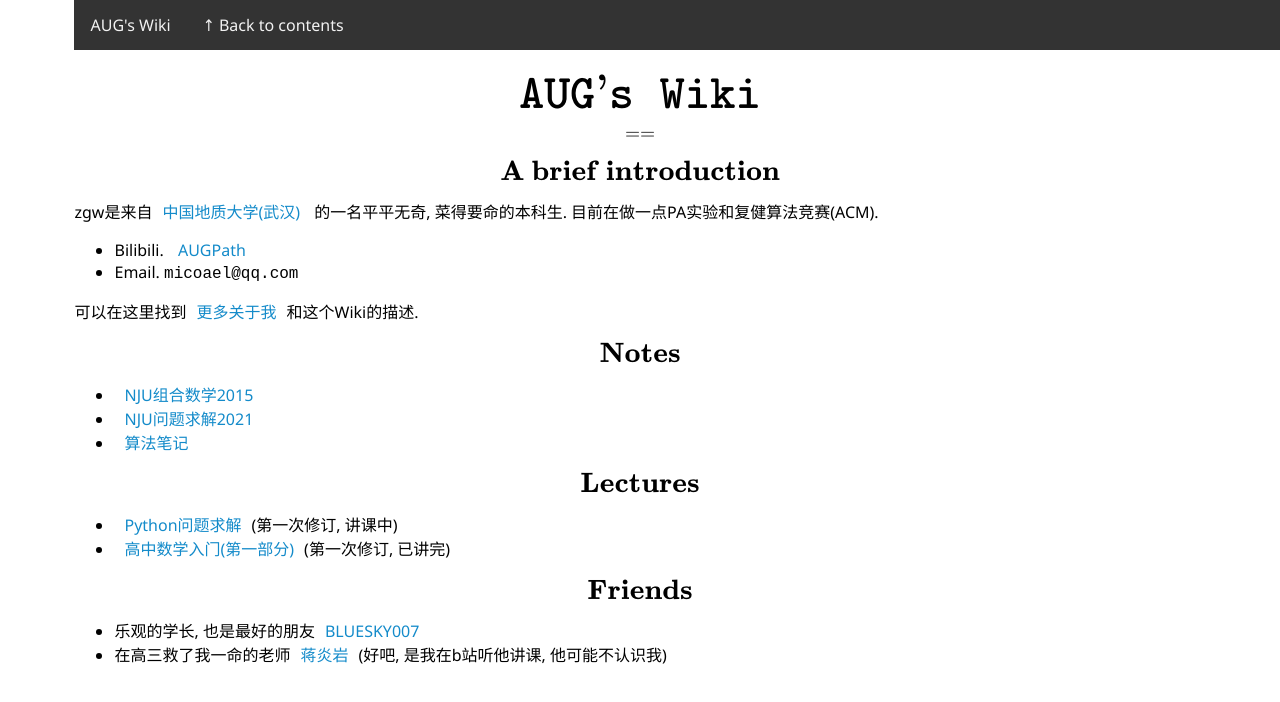
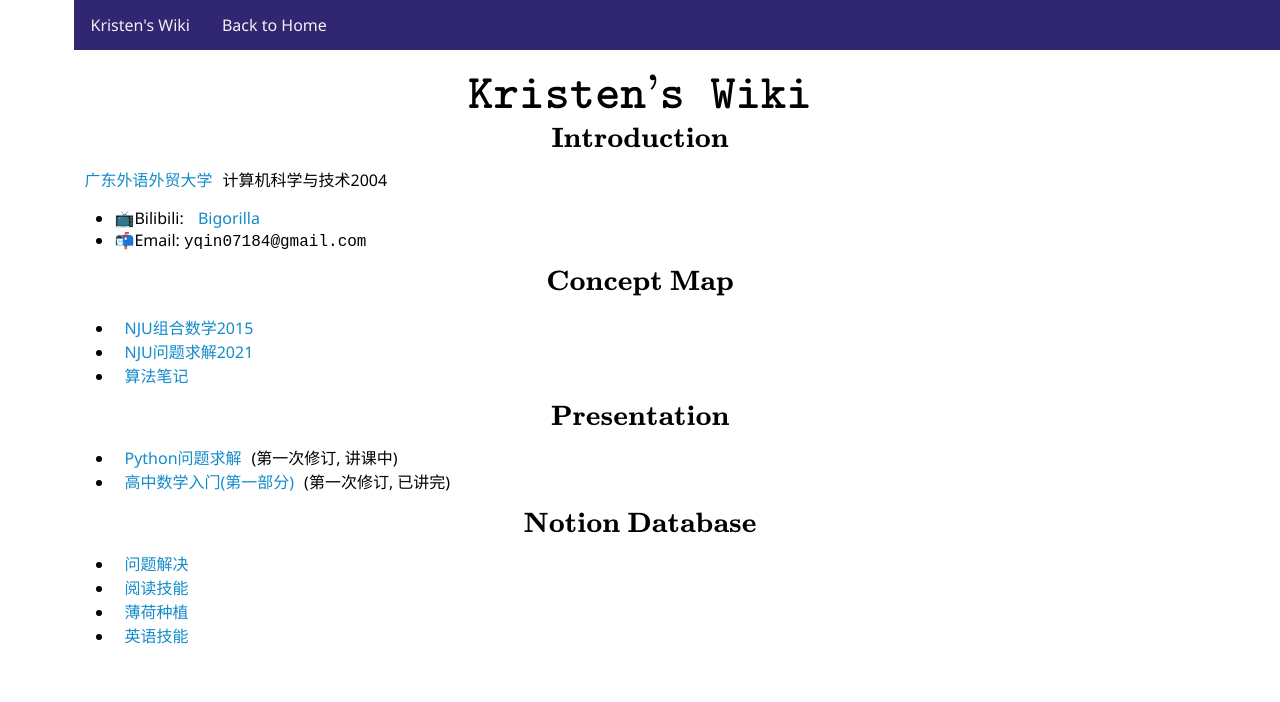
Before and after one commit to kristenqin/kristenqin.github.io, a plain HTML site: page index.html in a window 1280 px wide. Drawn offline with nearby package versions, Linux system fonts and the light colour scheme; some packages are replaced by stand-ins of ours.

Commit message:
first page designed

```diff
--- a/index.html
+++ b/index.html
@@ -1,3 +1,9 @@
+<!--
+ * @Date: 2022-12-10 17:49:11
+ * @LastEditors: Bigorrila
+ * @LastEditTime: 2022-12-10 20:12:32
+ * @FilePath: \kristenqin.github.io\index.html
+-->
 <!DOCTYPE html>
 <html lang="zh-cn">
   <head>
@@ -35,7 +41,7 @@
 
         .navbar {
             overflow: hidden;
-            background-color: #333;
+            background-color: rgb(49, 38, 114);
             position: fixed; /* Set the navbar to fixed position */
             top: 0; /* Position the navbar at the top of the page */
             width: 100%; /* Full width */
@@ -59,56 +65,41 @@
         }
 
     </style>
+    <div class="navbar">
+        <a href="https://kristenqin.github.io">Kristen's Wiki</a>
+        <a href="index.html"> Back to Home</a>
+    </div>
   </head>
   <body>
 
-    <div class="navbar">
-        <a href="https://shzaiz.github.io">AUG's Wiki</a>
-        <a href="index.html"> ↑ Back to contents</a>
-    </div>
-
-
-    <p>$$
-\Huge \texttt{AUG&#x27;s Wiki}
-$$</p>
-<p>$$
-\text{==}
-$$</p>
-<p>$$
-\Large \textbf{A brief introduction}
-$$</p>
-<p>zgw是来自<a href="https://www.cug.edu.cn/">中国地质大学(武汉)</a> 的一名平平无奇, 菜得要命的本科生. 目前在做一点PA实验和复健算法竞赛(ACM).</p>
+    <p>$$\Huge \texttt{Kristen&#x27;s Wiki}$$</p>
+    <p>$$\Large \textbf{Introduction}$$</p>
+    <p><a href="https://www.gdufs.edu.cn/">广东外语外贸大学</a>计算机科学与技术2004</p>
     <ul>
-<li>Bilibili. <a href="https://space.bilibili.com/13246364">AUGPath</a></li>
-<li>Email. <code>micoael@qq.com</code></li>
+        <li>📺Bilibili: <a href="https://space.bilibili.com/456874022">Bigorilla</a></li>
+        <li>📬Email: <code>yqin07184@gmail.com</code></li>
     </ul>
-<p>可以在这里找到<a href="aboutme.html">更多关于我</a>和这个Wiki的描述.</p>
-<p>$$
-\Large \textbf{Notes}
-$$</p>
+    <p>$$\Large \textbf{Concept Map}$$</p>
     <ul>
         <li><a href="/note/NJU%E7%BB%84%E5%90%88%E6%95%B0%E5%AD%A62015/index.html">NJU组合数学2015</a></li>
         <li><a href="/note/NJU%E9%97%AE%E9%A2%98%E6%B1%82%E8%A7%A32021/index.html">NJU问题求解2021</a></li>
         <li><a href="/note/%E7%AE%97%E6%B3%95%E7%AC%94%E8%AE%B0/index.html">算法笔记</a></li>
     </ul>
-<p>$$
-\Large \textbf{Lectures}
-$$</p>
+    <p>$$\Large \textbf{Presentation}$$</p>
     <ul>
         <li><a href="lecture/PythonPSolve/index.html">Python问题求解</a>(第一次修订, 讲课中)</li>
         <li><a href="lecture/SHMathA/index.html">高中数学入门(第一部分)</a>(第一次修订, 已讲完)</li>
     </ul>
-<p>$$
-\Large\textbf{Friends}
-$$</p>
+    <p>$$\Large\textbf{Notion Database}$$</p>
     <ul>
-<li>乐观的学长, 也是最好的朋友<a href="https://dnybluesky007.github.io/">BLUESKY007</a></li>
-<li>在高三救了我一命的老师<a href="http://jyywiki.cn/">蒋炎岩</a>(好吧, 是我在b站听他讲课, 他可能不认识我)</li>
+        <li><a href="https://cloudy-bakery-fee.notion.site/b60d7dcc7bd44d54abdea952df9c193e">问题解决</a></li>
+        <li><a href="https://cloudy-bakery-fee.notion.site/fc47e7a0eb84400bb295644b9896f687">阅读技能</a></li>
+        <li><a href="https://cloudy-bakery-fee.notion.site/ac4fad467c444c259b423540f68b7e0a">薄荷种植</a></li>
+        <li><a href="https://cloudy-bakery-fee.notion.site/e66fafa2d986424ba76433c3d1a31fb9">英语技能</a></li>
     </ul>
 
 
-    <script type="text/javascript" async
-        src="https://cdnjs.cloudflare.com/ajax/libs/mathjax/2.7.7/latest.js?config=TeX-MML-AM_CHTML">
+    <script type="text/javascript" async src="https://cdnjs.cloudflare.com/ajax/libs/mathjax/2.7.7/latest.js?config=TeX-MML-AM_CHTML">
     </script>
 </body>
 </html>
```
Lines whose indentation alone changed are shown as unchanged.
